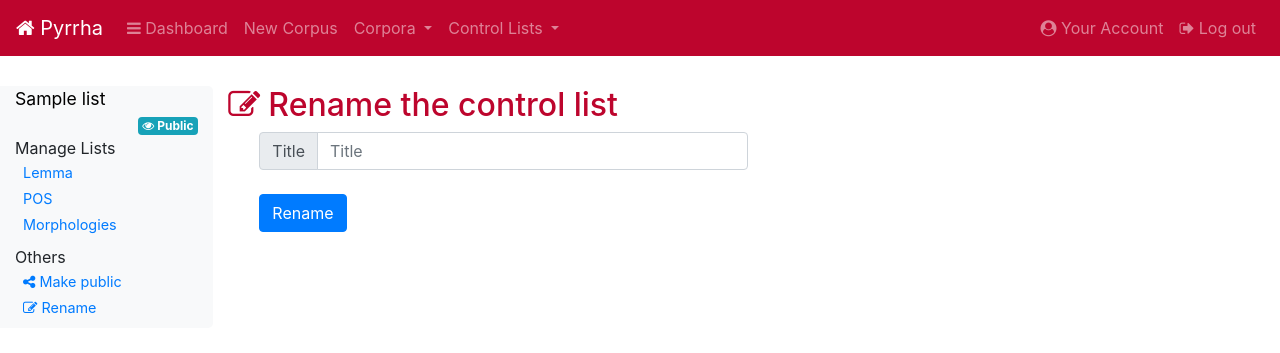
After one commit to hipster-philology/pyrrha, a Flask app: page /controls/1/rename in a window 1280 px wide. The commit adds this page. Shown: the top 353 px of the page. Run offline with Flask 2, Linux system fonts and the light colour scheme; a user stored in the database is signed in; tables that the repository leaves empty hold one stand-in row (values such as "Sample post"); some libraries are stand-ins or nearby versions.

Commit message:
Fixed #112 : Add the ability to rename a control list

```diff
--- a/app/control_lists/forms.py
+++ b/app/control_lists/forms.py
@@ -11,3 +11,8 @@ class SendMailToAdmin(FlaskForm):
     title = StringField('Title', validators=[InputRequired()])
     message = TextAreaField("Message", validators=[InputRequired()])
     submit = SubmitField('Send mail')
+
+
+class Rename(FlaskForm):
+    title = StringField('Title', validators=[InputRequired()])
+    submit = SubmitField('Rename')
--- a/app/control_lists/views.py
+++ b/app/control_lists/views.py
@@ -11,7 +11,7 @@ from app import db, email
 from ..utils.forms import strip_or_none
 from ..utils.tsv import StringDictReader
 from ..utils.response import format_api_like_reply
-from .forms import SendMailToAdmin
+from .forms import SendMailToAdmin, Rename
 
 AUTOCOMPLETE_LIMIT = 20
 
@@ -242,6 +242,31 @@ def contact(control_list_id):
     return render_template_with_nav_info('control_lists/contact.html', form=form, control_list=control_list)
 
 
+@control_lists_bp.route('/controls/<int:control_list_id>/rename', methods=["GET", "POST"])
+@login_required
+def rename(control_list_id):
+    """ This routes allows user to send email to list administrators
+    """
+    control_list, is_owner = ControlLists.get_linked_or_404(control_list_id=control_list_id, user=current_user)
+    form = Rename(prefix="rename")
+    control_list_link = url_for('control_lists_bp.get', control_list_id=control_list_id, _external=True)
+
+    if not is_owner and not current_user.is_admin():
+        flash("You are not an owner of the list.", category="error")
+        return redirect(control_list_link)
+
+    if request.method == "POST" and form.validate_on_submit():
+        control_list.name = form.title.data
+        db.session.add(control_list)
+        try:
+            db.session.commit()
+            flash("The name of the list has been updated.", category="success")
+        except:
+            flash("There was an error when we tried to rename your control list.", category="error")
+        return redirect(control_list_link)
+    return render_template_with_nav_info('control_lists/rename.html', form=form, control_list=control_list)
+
+
 @control_lists_bp.route('/controls/<int:control_list_id>/propose_as_public', methods=["GET", "POST"])
 @login_required
 def propose_as_public(control_list_id):
--- a/app/templates/control_lists/macros.html
+++ b/app/templates/control_lists/macros.html
@@ -19,5 +19,8 @@
       {%  if control_list.can_edit() and not current_user.is_admin() %}
       <li class="nav-item"><a class="nav-link" href="{{url_for("control_lists_bp.propose_as_public", control_list_id=control_list.id)}}"><i class="fa fa-share-alt"></i> Make public</a></li>
       {% endif %}
+      {%  if control_list.can_edit() or current_user.is_admin() %}
+      <li class="nav-item"><a class="nav-link" href="{{url_for("control_lists_bp.rename", control_list_id=control_list.id)}}"><i class="fa fa-edit"></i> Rename</a></li>
+      {% endif %}
     </ul>
 {% endmacro -%}
--- /dev/null
+++ b/app/templates/control_lists/rename.html
@@ -0,0 +1,17 @@
+{% extends 'layouts/base.html' %}
+{% import 'macros/form_macros.html' as f %}
+
+{% block content %}
+    <div class="container">
+        <div class="row">
+            <h2>
+                <i class="fa fa-edit mr-2"></i>Rename the control list
+            </h2>
+        </div>
+        <div class="row ">
+            <div class="ml-3 col-sm-6">
+                {{ f.render_form(form, action=url_for('.rename', control_list_id=control_list.id)) }}
+            </div>
+        </div>
+    </div>
+{% endblock %}
```
Also changed, not shown: tests/test_selenium/test_control_lists.py (+16 -2 lines).
